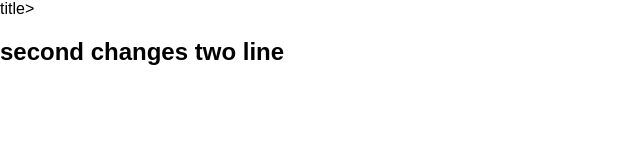
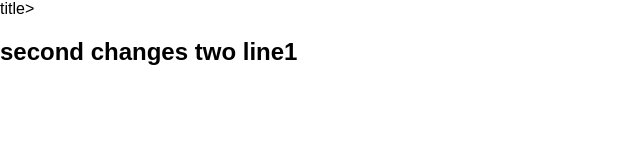
Before and after one commit to Gr2ff/practic-3.04, a plain HTML site: page test.html in a window 1280 px wide. Shown: the full height of the page, 0-640 px from the left. Drawn offline with Linux system fonts and the light colour scheme; files that its build step writes are made by us from their sources.

Commit message:
second changes in two line

```diff
--- a/test.html
+++ b/test.html
@@ -10,5 +10,5 @@
 <body>
 
 </body>
-<h2>second changes two line</h2>
+<h2>second changes two line1</h2>
 </html>
```
